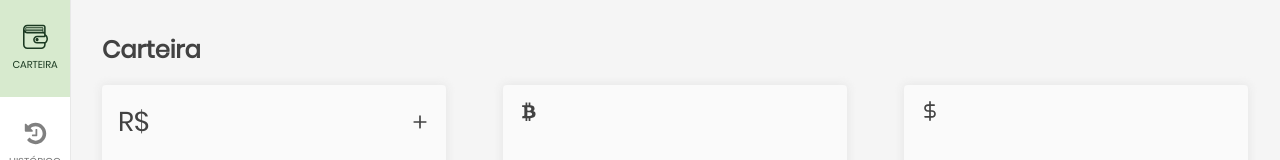
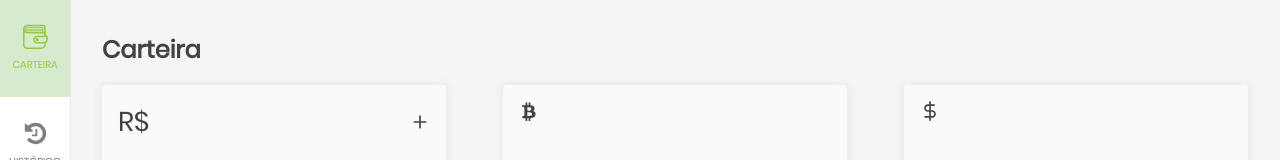
Before and after one commit to victorjordan95/stone-pagamentos, an Angular app: page /home in a window 1280 px wide. Shown: the top 160 px of the page. Built offline with nearby package versions, Linux system fonts and the light colour scheme.

Commit message:
melhoria da usabilidade

```diff
--- a/src/app/app-routing.ts
+++ b/src/app/app-routing.ts
@@ -5,8 +5,8 @@ import { Routes, RouterModule } from '@angular/router';
 import { CotacaoComponent } from './pages/cotacao/cotacao.component';
 
 const routes: Routes = [
-    { path: '', component: AppComponent },
     { path: 'home', component: HomeComponent },
+    { path: '', component: HomeComponent },
     { path: 'cotacao', component: CotacaoComponent },
 ];
 
--- a/src/app/pages/shared/shared.service.ts
+++ b/src/app/pages/shared/shared.service.ts
@@ -20,7 +20,9 @@ export class SharedService {
         }).pipe(
             map(event => this.getEventMessage(event)),
             tap(message => this.showProgress(message)),
-            last(), // return last (completed) message to caller
+
+            // Retorna a ultima (completa) mensagem
+            last(),
             catchError(this.handleError())
         );
     }
@@ -29,11 +31,11 @@ export class SharedService {
         switch (event.type) {
             case HttpEventType.Sent:
                 this.isLoading = true;
-                return `Sending request of employees.`;
+                return `Sending request`;
 
             case HttpEventType.DownloadProgress:
                 const percentDone = Math.round(100 * event.loaded / event.total);
-                return `The employee fetch is ${percentDone}% done.`;
+                return `Fetch is ${percentDone}% done.`;
 
             case HttpEventType.ResponseHeader:
                 return `The response returned HTTP code ${event.status}`;
--- a/src/assets/sass/components/_menu.scss
+++ b/src/assets/sass/components/_menu.scss
@@ -54,10 +54,10 @@
             background: $verde-claro;
         }
         .icon {
-            fill: $verde-escuro;
+            fill: $verde-principal;
         }
         .menu-label {
-            color: $verde-escuro;
+            color: $verde-principal;
         }
     }
 }
```
